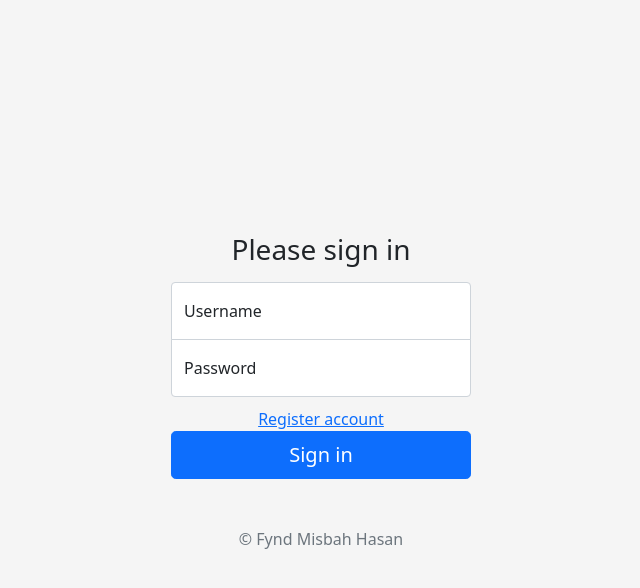
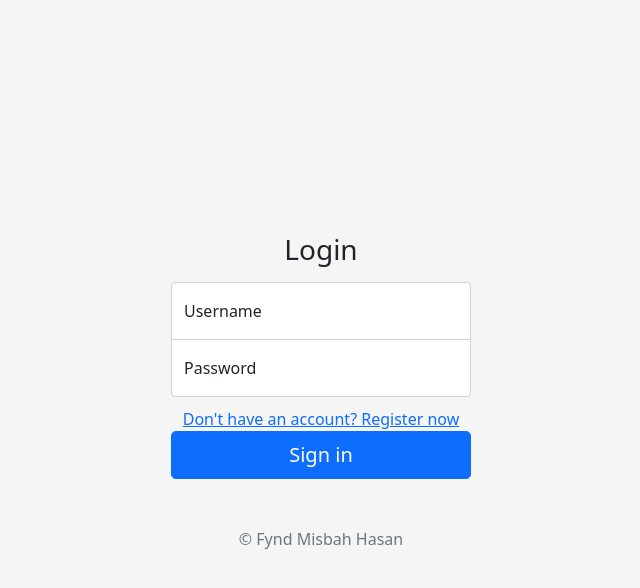
Before and after one commit to Misbah-Hasan/Lets_Quiz, a Flask app: page / in a window 1280 px wide. Shown: the top 588 px of the page, without its empty margins (319-959 px from the left). Run offline with Flask 2, Linux system fonts and the light colour scheme; some libraries are stand-ins or nearby versions.

Commit message:
minor fix

```diff
--- a/templates/login.html
+++ b/templates/login.html
@@ -4,7 +4,7 @@
 {% block content %}
 <main class="form-signin">
 	<form method="POST" action="/login">
-		<h1 class="h3 mb-3 fw-normal">Please sign in</h1>
+		<h1 class="h3 mb-3 fw-normal">Login</h1>
 
 		<div class="form-floating">
 			<input type="username" name="username" class="form-control" id="floatingInput" placeholder="username">
@@ -15,7 +15,7 @@
 			<label for="floatingPassword">Password</label>
 		</div>
 
-		<a href="/register">Register account</a>
+		<a href="/register">Don't have an account? Register now</a>
 		<button class="w-100 btn btn-lg btn-primary" type="submit">Sign in</button>
 		<p style="color: red">{{ message }}</p>
 		<p class="mt-5 mb-3 text-muted">&copy; Fynd Misbah Hasan</p>
```
